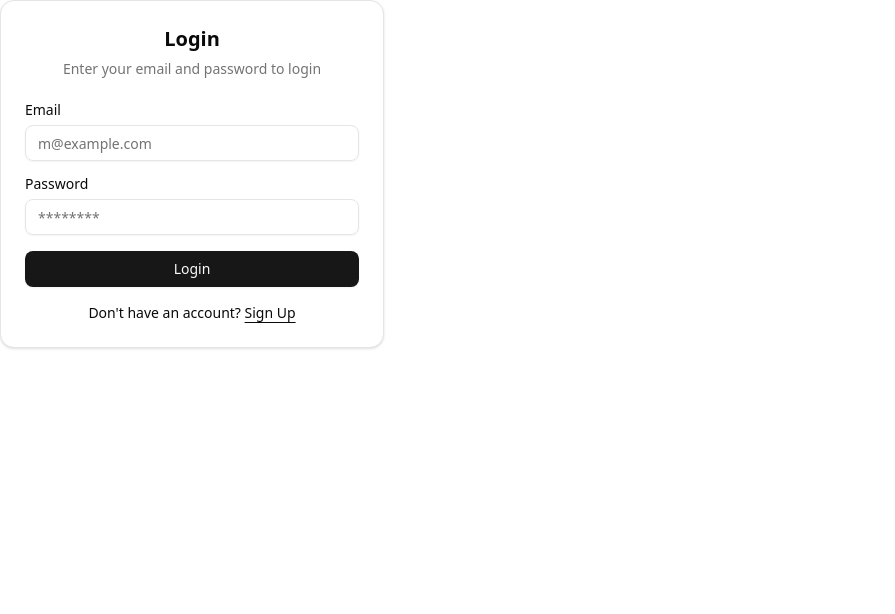
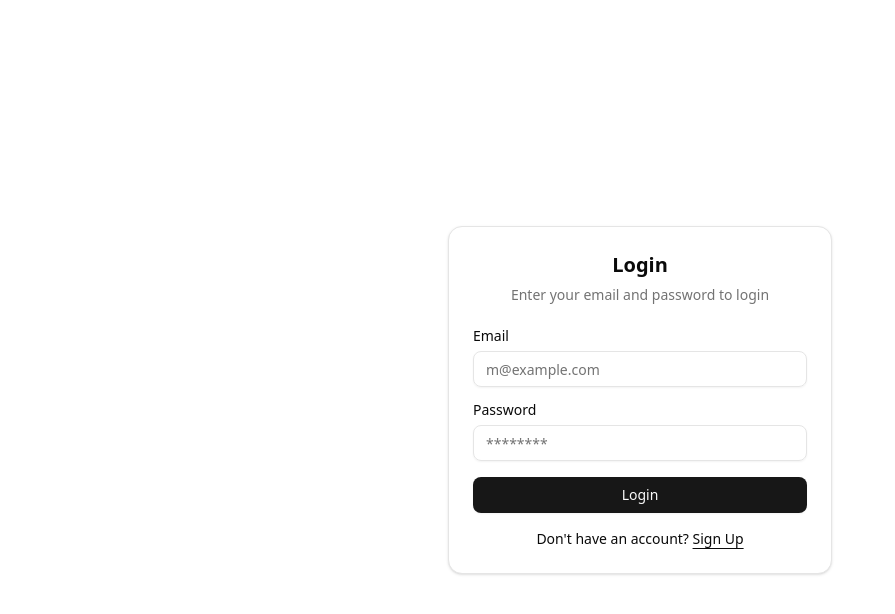
Before and after one commit to Niadul-Munna/auth, a Next.js app: page / in a window 1280 px wide. Shown: the top 614 px of the page, without its empty margins (0-895 px from the left). Built offline with nearby package versions, Linux system fonts and the light colour scheme.

Commit message:
style(home): add css

```diff
--- a/src/app/page.tsx
+++ b/src/app/page.tsx
@@ -2,7 +2,7 @@ import { LoginForm } from "@/components/auth/login-form";
 
 export default function Home() {
   return (
-    <div>
+    <div className="flex h-screen w-full items-center justify-center">
       <LoginForm />
     </div>
   );
```
